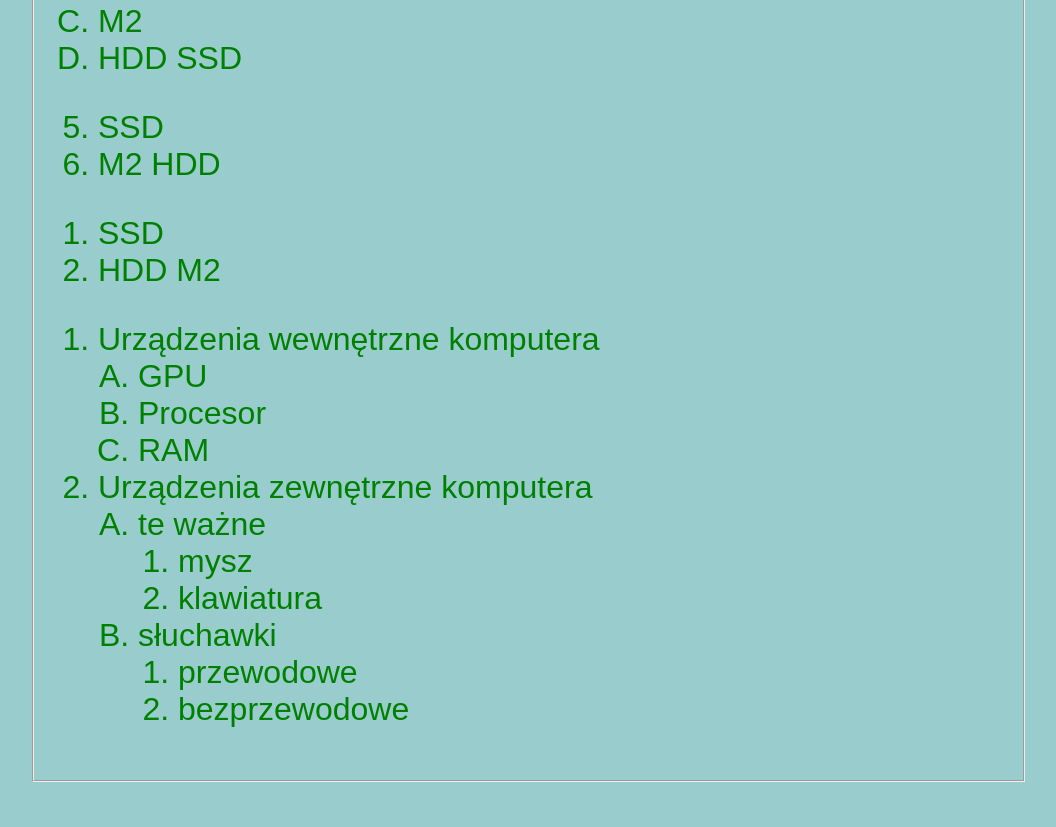
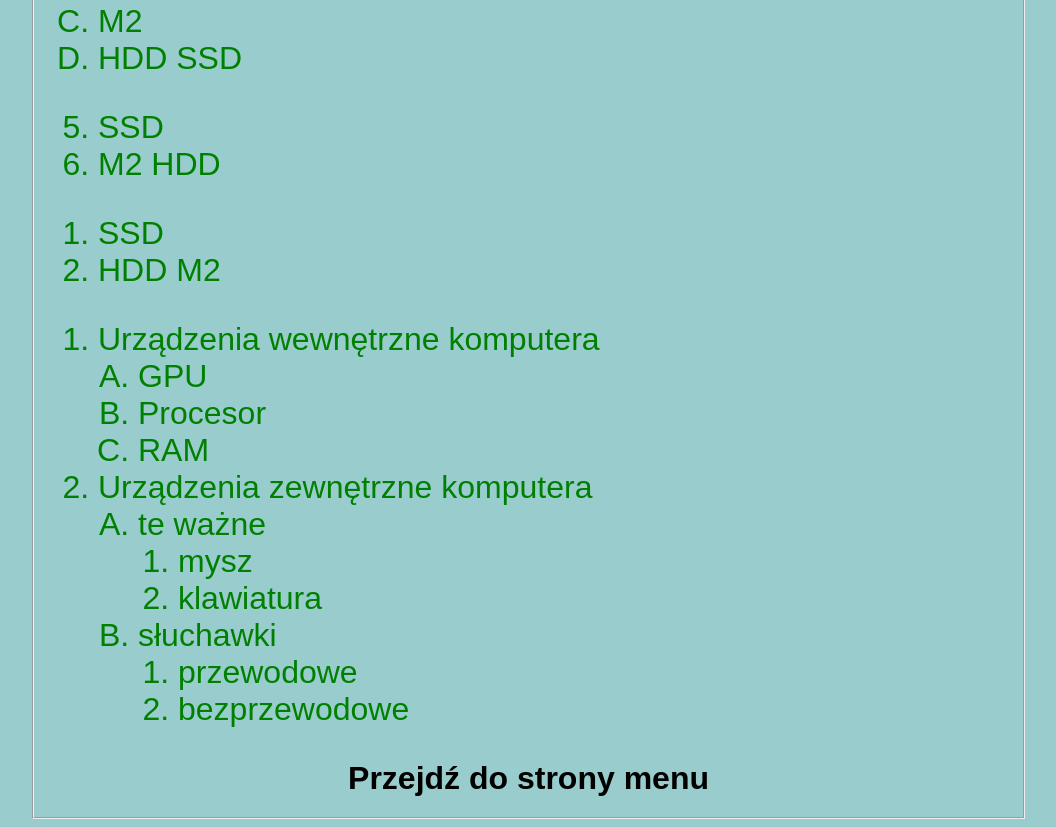
Before and after one commit to xeys09/zadanie, a plain HTML site: page index.html in a window 1280 px wide. Shown: the part 3740-4567 px from the top of the page, without its empty margins (103-1159 px from the left). Before the commit the page ends 4530 px from the top, so only its background shows below. Drawn offline with Linux system fonts and the light colour scheme.

Commit message:
Update index.html

```diff
--- a/index.html
+++ b/index.html
@@ -128,6 +128,8 @@ Blondynka: To oleje <br
 		</OL>
 		</OL>
 </OL>
-
+  <div style="text-align: center; margin-top: 20px;">
+        <a href="menu_Pisarski.html" style="text-decoration: none; color: black; font-weight: bold;">Przejdź do strony menu</a>
+    </div>
           </body>
        </html>
```
